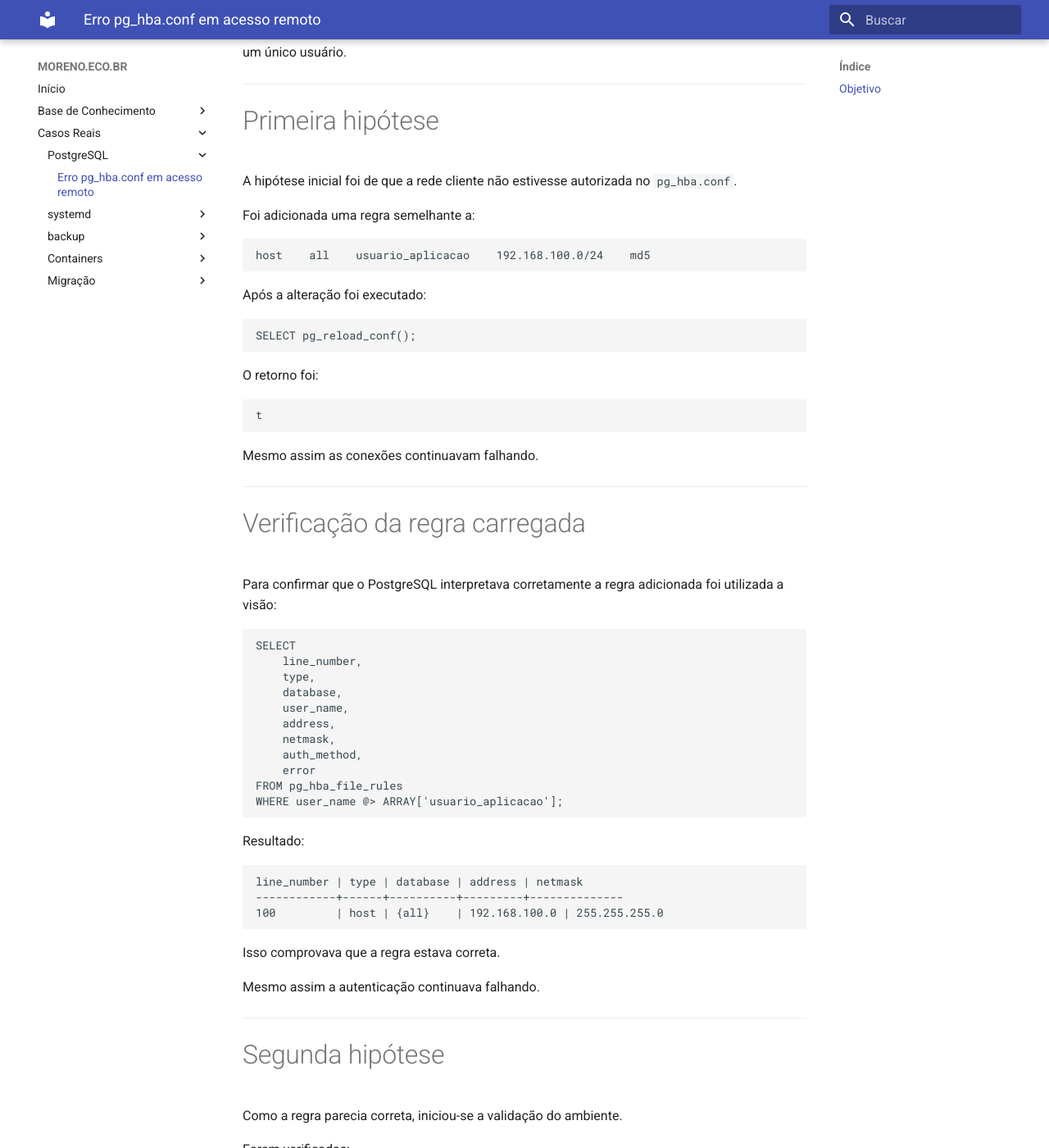
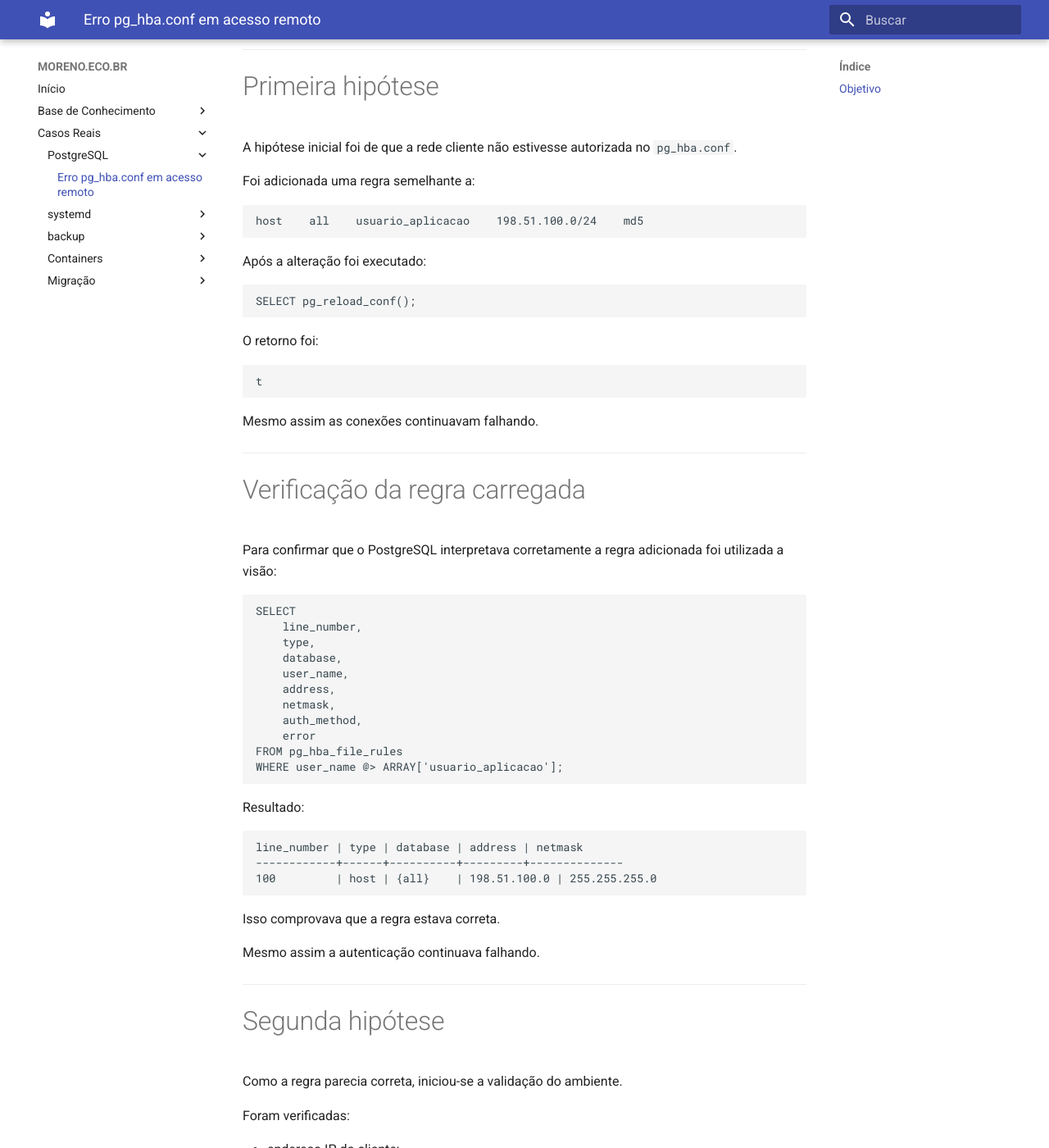
Before and after one commit to jemorenojr/moreno-site, an MkDocs documentation site: the page built from docs/casos/postgresql/postgresql-erro-acesso-remoto/index.md, in a window 1280 px wide and 1400 px high, scrolled down 1755 px. Shown: the whole window at 82% size. Built offline with MkDocs 1.6.1 and Material for MkDocs 9.7.7, drawn with Linux system fonts in a browser that asks for light colours; some of the changed text lies outside the part shown.

Commit message:
Publica backup e caso PostgreSQL

````diff
--- a/docs/casos/postgresql/postgresql-erro-acesso-remoto/index.md
+++ b/docs/casos/postgresql/postgresql-erro-acesso-remoto/index.md
@@ -65,7 +63,7 @@ A hipótese inicial foi de que a rede cliente não estivesse autorizada no `pg_h
 Foi adicionada uma regra semelhante a:
 
 ```conf
-host    all    usuario_aplicacao    192.168.100.0/24    md5
+host    all    usuario_aplicacao    198.51.100.0/24    md5
 ```
 
 Após a alteração foi executado:
@@ -107,7 +105,7 @@ Resultado:
 ```text
 line_number | type | database | address | netmask
 ------------+------+----------+---------+--------------
-100         | host | {all}    | 192.168.100.0 | 255.255.255.0
+100         | host | {all}    | 198.51.100.0 | 255.255.255.0
 ```
 
 Isso comprovava que a regra estava correta.
````
Also changed, not shown: other parts of docs/casos/postgresql/postgresql-erro-acesso-remoto/index.md (+0 -2 lines), docs/casos/backup/backup_sistemas.md (+1 -1 lines).
